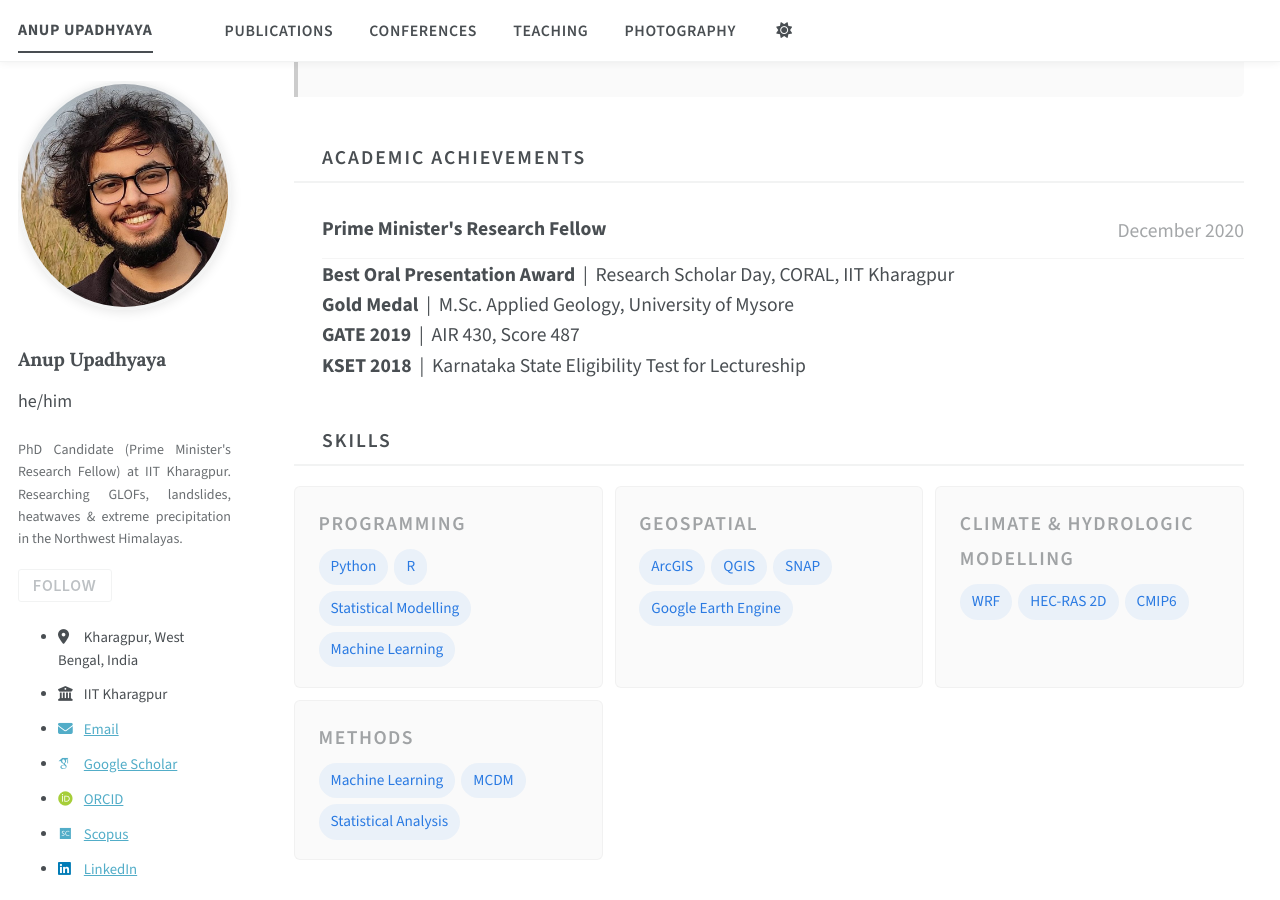
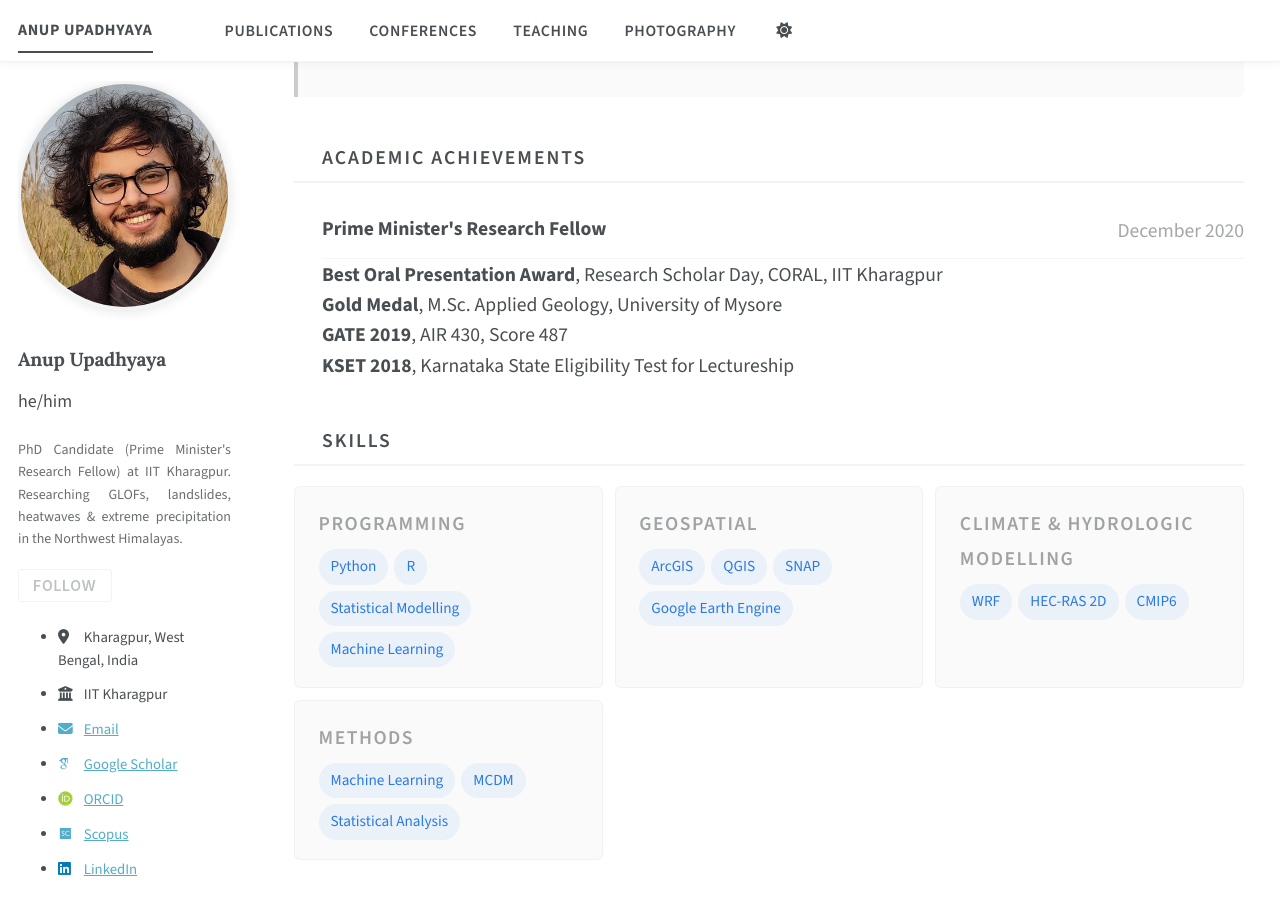
Before and after one commit to anupupadhyaya/anupupadhyaya.github.io, a Jekyll site: the page built from _pages/about.md, in a window 1280 px wide and 900 px high, scrolled down 2274 px. Built offline with Jekyll 4.4.1, drawn with Linux system fonts in a browser that asks for light colours; some web fonts are replaced; a script bundle is joined from its source files by our own code; library files that are not in the unit come from our copies; some of the changed lines change nothing that is shown.

Commit message:
Update about.md

```diff
--- a/_pages/about.md
+++ b/_pages/about.md
@@ -309,13 +309,14 @@
     <div class="achieve-year">December 2020</div>
   </div>
 
-<div class="achieve-text"><strong>Best Oral Presentation Award</strong> &nbsp;|&nbsp; Research Scholar Day, CORAL, IIT Kharagpur</div>
+<div class="achieve-text"><strong>Best Oral Presentation Award</strong>, Research Scholar Day, CORAL, IIT Kharagpur</div>
 
-<div class="achieve-text"><strong>Gold Medal</strong> &nbsp;|&nbsp; M.Sc. Applied Geology, University of Mysore</div>
+<div class="achieve-text"><strong>Gold Medal</strong>, M.Sc. Applied Geology, University of Mysore</div>
 
-<div class="achieve-text"><strong>GATE 2019</strong> &nbsp;|&nbsp; AIR 430, Score 487</div>
+<div class="achieve-text"><strong>GATE 2019</strong>, AIR 430, Score 487</div>
 
-<div class="achieve-text"><strong>KSET 2018</strong> &nbsp;|&nbsp; Karnataka State Eligibility Test for Lectureship</div>
+<div class="achieve-text"><strong>KSET 2018</strong>, Karnataka State Eligibility Test for Lectureship</div>
+
 
 </div>
 
```
